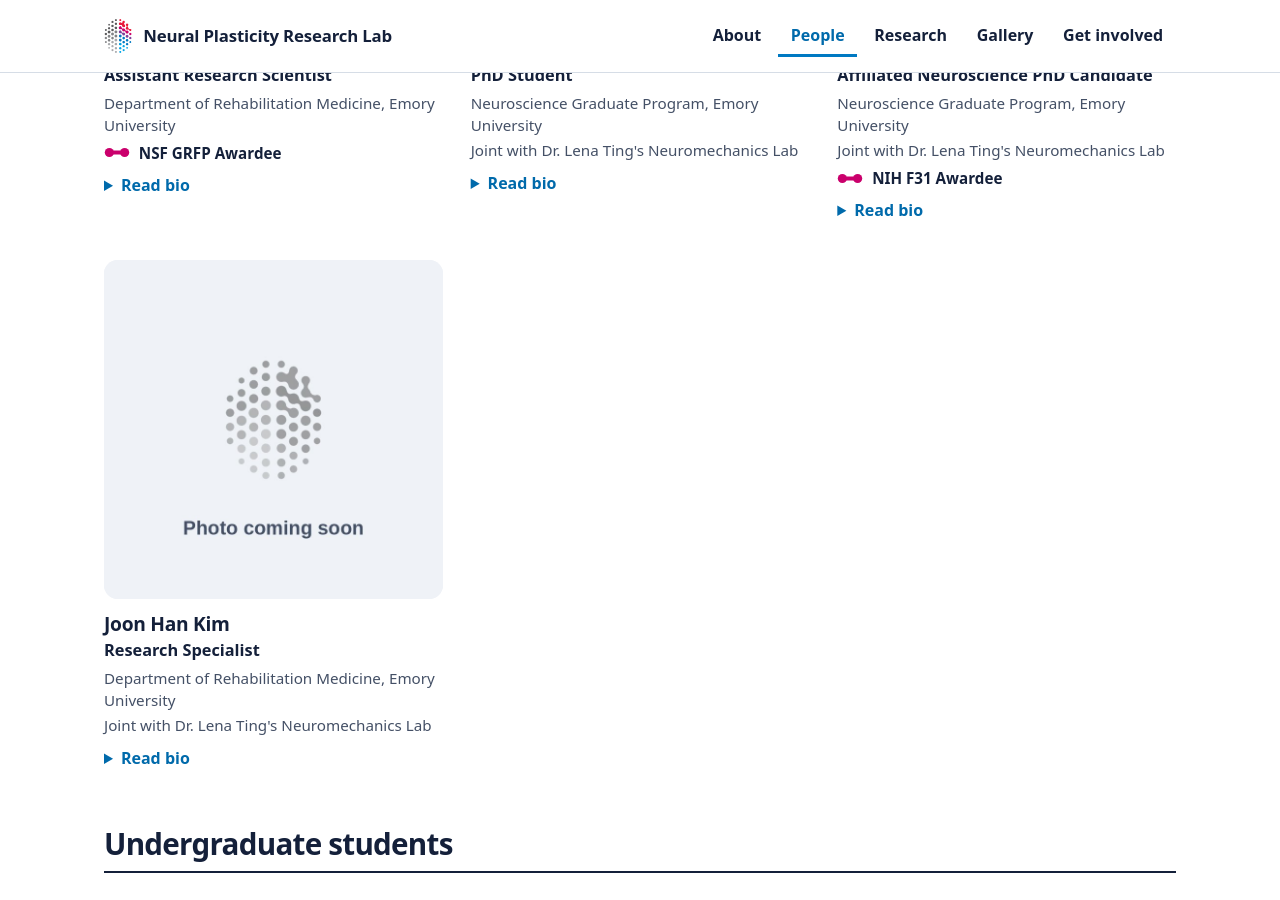
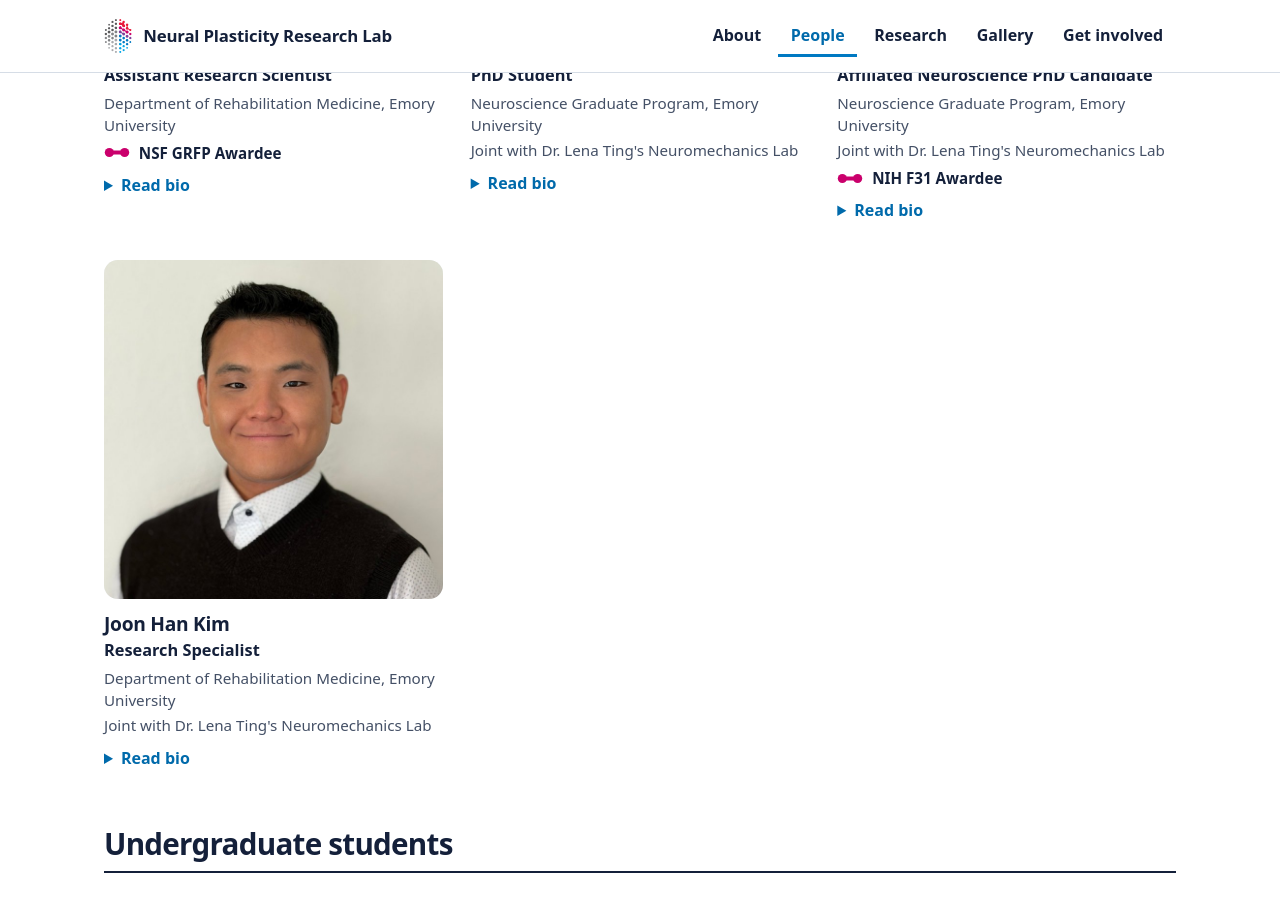
Before and after one commit to npresearchlab/npresearchlab.github.io, a Jekyll site: the page built from people.html, in a window 1280 px wide and 900 px high, scrolled down 2009 px. Built offline with Jekyll 4.4.1, drawn with Linux system fonts in a browser that asks for light colours; some web fonts are replaced.

Commit message:
People: photo for Joon Han Kim
Co-Authored-By: Claude Opus 5.5 <noreply@anthropic.com>
Claude-Session: https://claude.ai/code/session_01A6YfpnrJqQKYAxW4w34cR4

```diff
--- a/_data/members.yml
+++ b/_data/members.yml
@@ -100,7 +100,7 @@
   group: Research staff, postdocs, and graduate students
   affiliation: Department of Rehabilitation Medicine, Emory University
   joint: Joint with Dr. Lena Ting's Neuromechanics Lab
-  photo: /assets/img/people/placeholder.jpg
+  photo: /assets/img/people/joon-han-kim.jpg
   bio: "[PLACEHOLDER BIO — replace with a 2–4 sentence bio.]"
 - name: Akarshana Arunkumar
   role: Undergraduate Student
```
Also changed, not shown: assets/img/people/joon-han-kim.jpg (added).
